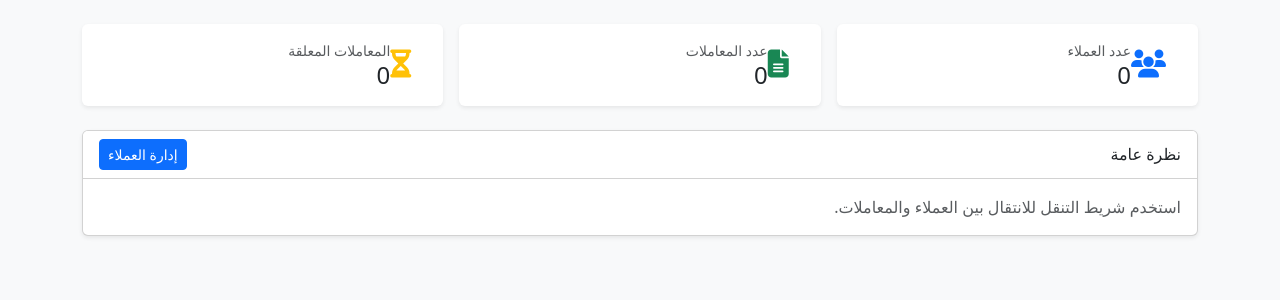
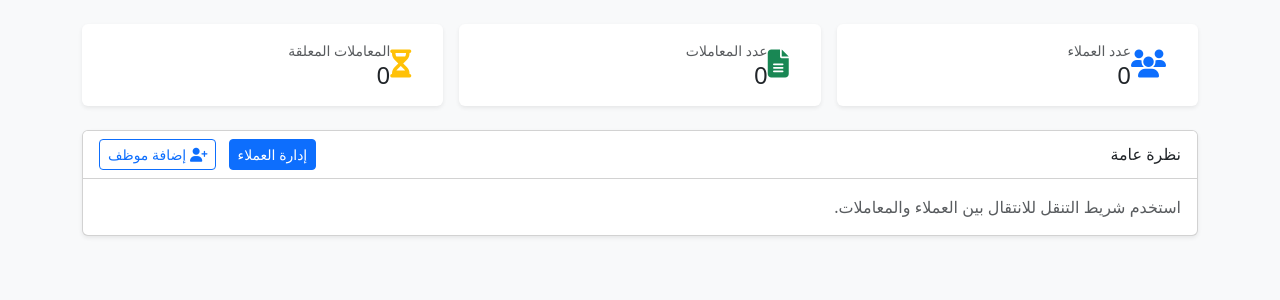
Before and after one commit to citybeachgulf-droid/sanad, a Flask app: page /dashboard in a window 1280 px wide. Shown: the part 56-356 px from the top of the page. Run offline with Flask 3, Linux system fonts and the light colour scheme; a user stored in the database is signed in.

Commit message:
feat: Add employee creation button for admins (#10)
Co-authored-by: Cursor Agent <cursoragent@cursor.com>

```diff
--- a/sandak_flask_project/app/templates/dashboard.html
+++ b/sandak_flask_project/app/templates/dashboard.html
@@ -67,7 +67,12 @@
       <div class="card shadow-sm">
         <div class="card-header bg-white d-flex justify-content-between align-items-center">
           <h6 class="mb-0">نظرة عامة</h6>
-          <a href="{{ url_for('main.clients') }}" class="btn btn-sm btn-primary">إدارة العملاء</a>
+          <div>
+            <a href="{{ url_for('main.clients') }}" class="btn btn-sm btn-primary">إدارة العملاء</a>
+            {% if current_user.is_authenticated and current_user.role == 'admin' %}
+            <a href="{{ url_for('admin.employees_create') }}" class="btn btn-sm btn-outline-primary ms-2"><i class="fa fa-user-plus"></i> إضافة موظف</a>
+            {% endif %}
+          </div>
         </div>
         <div class="card-body">
           <p class="text-muted mb-0">استخدم شريط التنقل للانتقال بين العملاء والمعاملات.</p>
```
